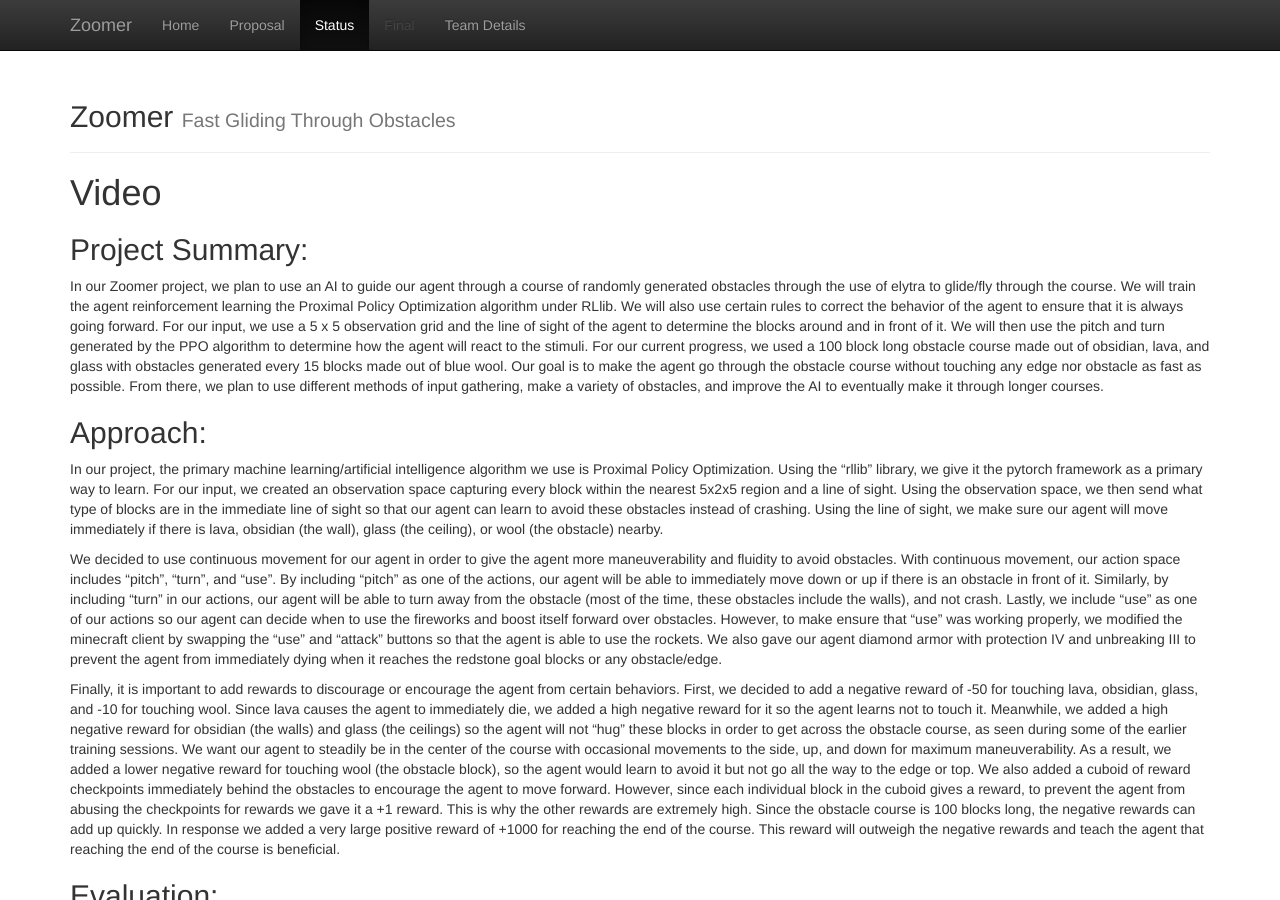
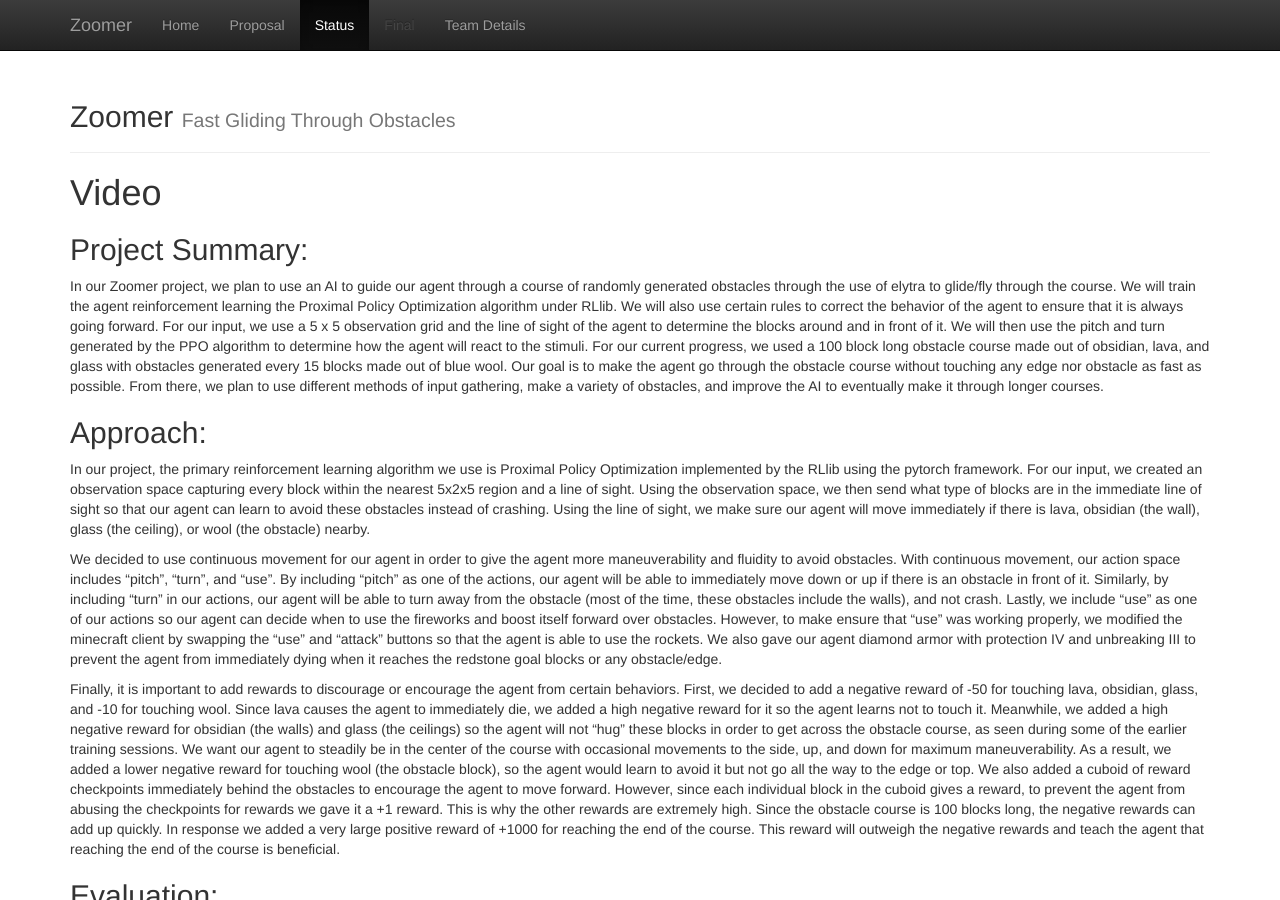
Before and after one commit to Globins/RedstoneEngineer, a Jekyll site: the page built from docs/status.md, in a window 1280 px wide and 900 px high. Built offline with Jekyll 4.4.1, drawn with Linux system fonts in a browser that asks for light colours.

Commit message:
Update status.md

```diff
--- a/docs/status.md
+++ b/docs/status.md
@@ -10,7 +10,7 @@ In our Zoomer project, we plan to use an AI to guide our agent through a course
 
 
 <h2>Approach:</h2>
-In our project, the primary machine learning/artificial intelligence algorithm we use is Proximal Policy Optimization. Using the “rllib” library, we give it the pytorch framework as a primary way to learn. For our input, we created an observation space capturing every block within the nearest 5x2x5 region and a line of sight. Using the observation space, we then send what type of blocks are in the immediate line of sight so that our agent can learn to avoid these obstacles instead of crashing. Using the line of sight, we make sure our agent will move immediately if there is lava, obsidian (the wall), glass (the ceiling), or wool (the obstacle) nearby.
+In our project, the primary reinforcement learning algorithm we use is Proximal Policy Optimization implemented by the RLlib using the pytorch framework. For our input, we created an observation space capturing every block within the nearest 5x2x5 region and a line of sight. Using the observation space, we then send what type of blocks are in the immediate line of sight so that our agent can learn to avoid these obstacles instead of crashing. Using the line of sight, we make sure our agent will move immediately if there is lava, obsidian (the wall), glass (the ceiling), or wool (the obstacle) nearby.
 
 We decided to use continuous movement for our agent in order to give the agent more maneuverability and fluidity to avoid obstacles. With continuous movement, our action space includes “pitch”, “turn”, and “use”. By including “pitch” as one of the actions, our agent will be able to immediately move down or up if there is an obstacle in front of it. Similarly, by including “turn” in our actions, our agent will be able to turn away from the obstacle (most of the time, these obstacles include the walls), and not crash. Lastly, we include “use” as one of our actions so our agent can decide when to use the fireworks and boost itself forward over obstacles. However, to make ensure that "use" was working properly, we modified the minecraft client by swapping the "use" and "attack" buttons so that the agent is able to use the rockets. We also gave our agent diamond armor with protection IV and unbreaking III to prevent the agent from immediately dying when it reaches the redstone goal blocks or any obstacle/edge.
 
```
